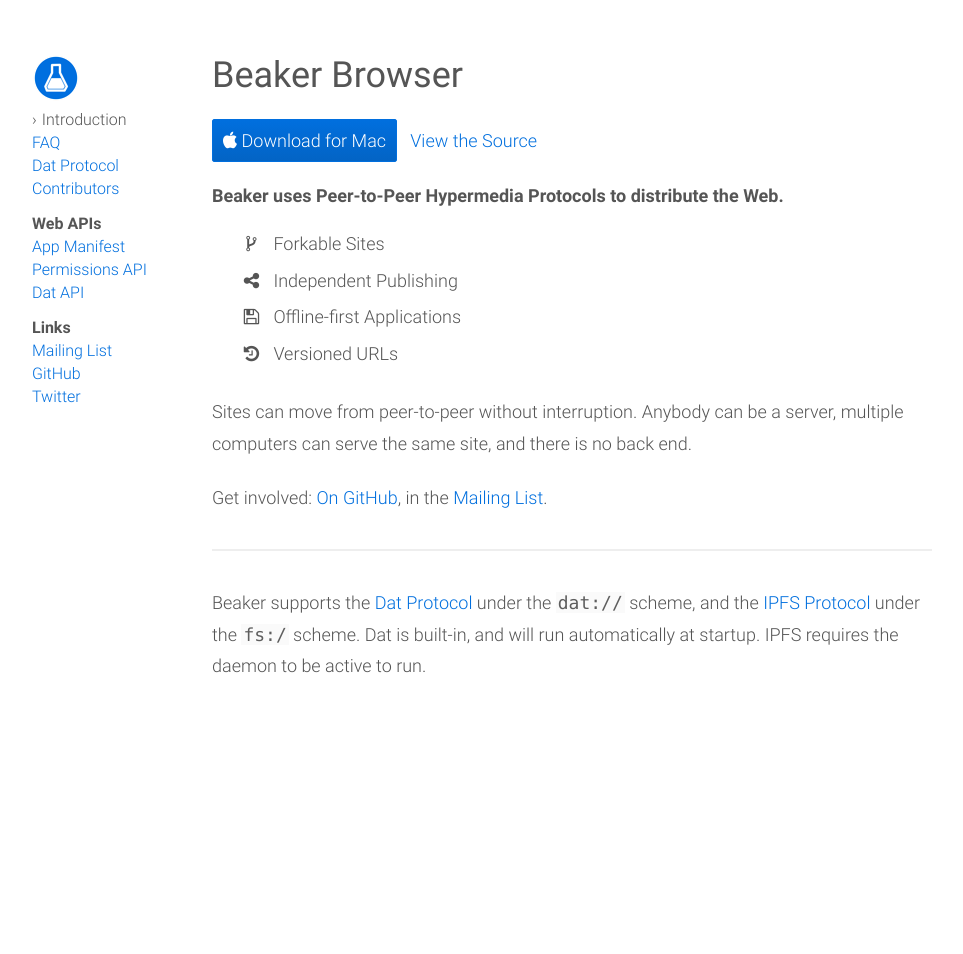
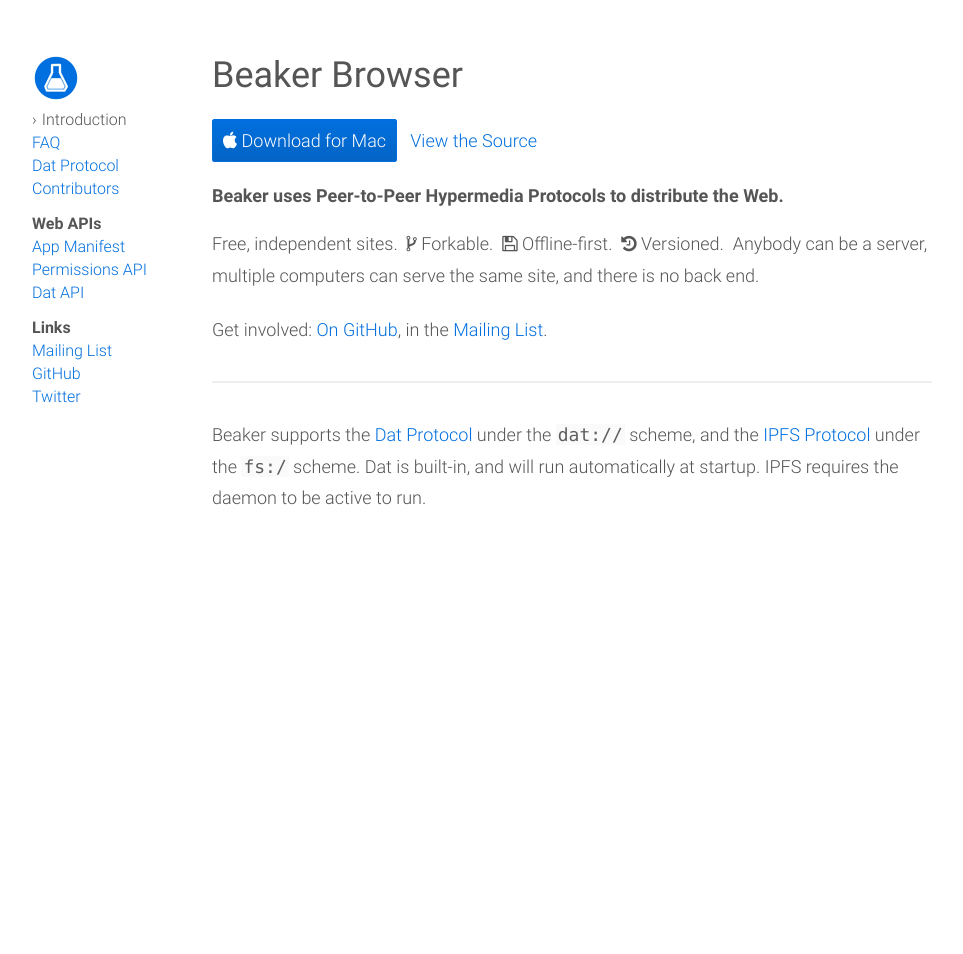
Before and after one commit to beakerbrowser/beakerbrowser.com, a Jekyll site: the page built from _docs/index.md, in a window 1280 px wide. Shown: the whole page, without its empty margins (128-1091 px from the left). Built offline with Jekyll 4.4.1, drawn with Linux system fonts in a browser that asks for light colours.

Commit message:
small improvement to the intro

```diff
--- a/_docs/index.md
+++ b/_docs/index.md
@@ -9,16 +9,10 @@
 
 #### Beaker uses Peer-to-Peer Hypermedia Protocols to distribute the Web.
 
-<div>
-<ul class="icon-discs">
-  <li><span class="fa fa-code-fork"></span> Forkable Sites</li>
-  <li><span class="fa fa-share-alt"></span> Independent Publishing</li>
-  <li><span class="fa fa-floppy-o"></span> Offline-first Applications</li>
-  <li><span class="fa fa-history"></span> Versioned URLs</li>
-</ul>
-</div>
-
-Sites can move from peer-to-peer without interruption.
+Free, independent sites.&nbsp;
+<span class="fa fa-code-fork"></span> Forkable.&nbsp;
+<span class="fa fa-floppy-o"></span> Offline-first.&nbsp;
+<span class="fa fa-history"></span> Versioned.&nbsp;
 Anybody can be a server, multiple computers can serve the same site, and there is no back end.
 
 Get involved: <a href="https://github.com/beakerbrowser/beaker">On GitHub</a>, in the <a href="https://groups.google.com/forum/#!forum/beaker-browser">Mailing List</a>.
```
